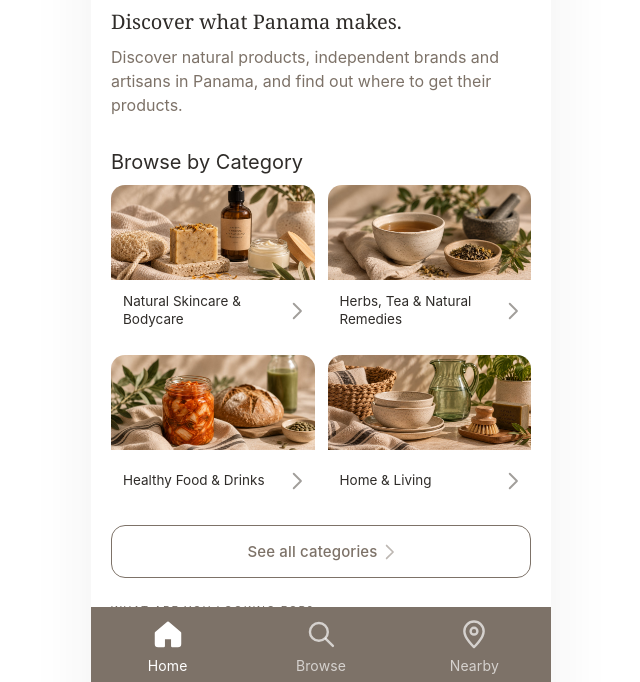
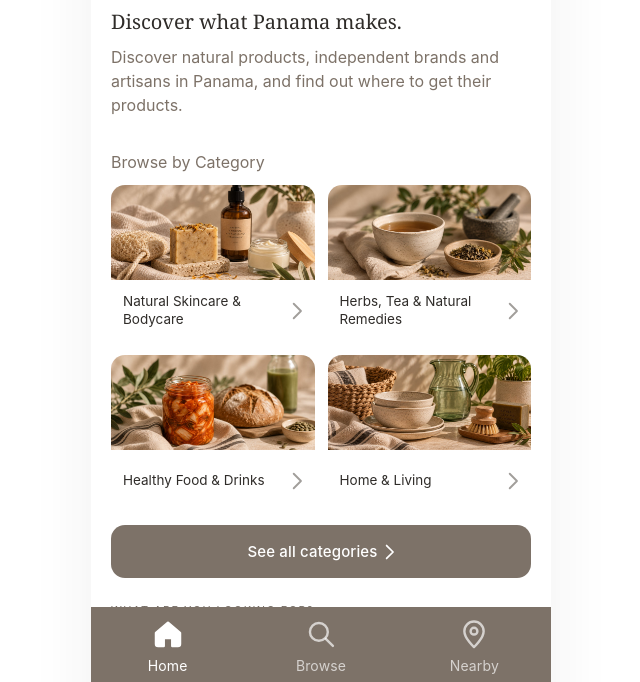
Before and after one commit to drnadinewebering/aqui, a plain HTML site: page index.html in a window 1280 px wide. Shown: the part 113-795 px from the top of the page, without its empty margins (319-959 px from the left). Drawn offline with nearby package versions, Linux system fonts and the light colour scheme.

Commit message:
Refine homepage category heading and filled browse button without layout shifts

```diff
--- a/styles.css
+++ b/styles.css
@@ -445,7 +445,12 @@ a.teaser{color:inherit;text-decoration:none}
   color:#7D7268;text-align:left;margin:0;
 }
 .home-category-title{
-  font:400 20px/1.3 var(--sans);
-  color:var(--ink);text-align:left;
+  font:400 16px/26px var(--sans);
+  color:#7D7268;text-align:left;
   text-transform:none;letter-spacing:normal;margin:32px 0 10px;
 }
+/* Keep the existing border space so the filled button retains its exact size. */
+.home-browse-all.btn-quiet{
+  background:#7D7268;color:#FFFFFF;border-color:transparent;
+}
+.home-browse-all .btn-chev-icon{color:#FFFFFF;opacity:1}
```
